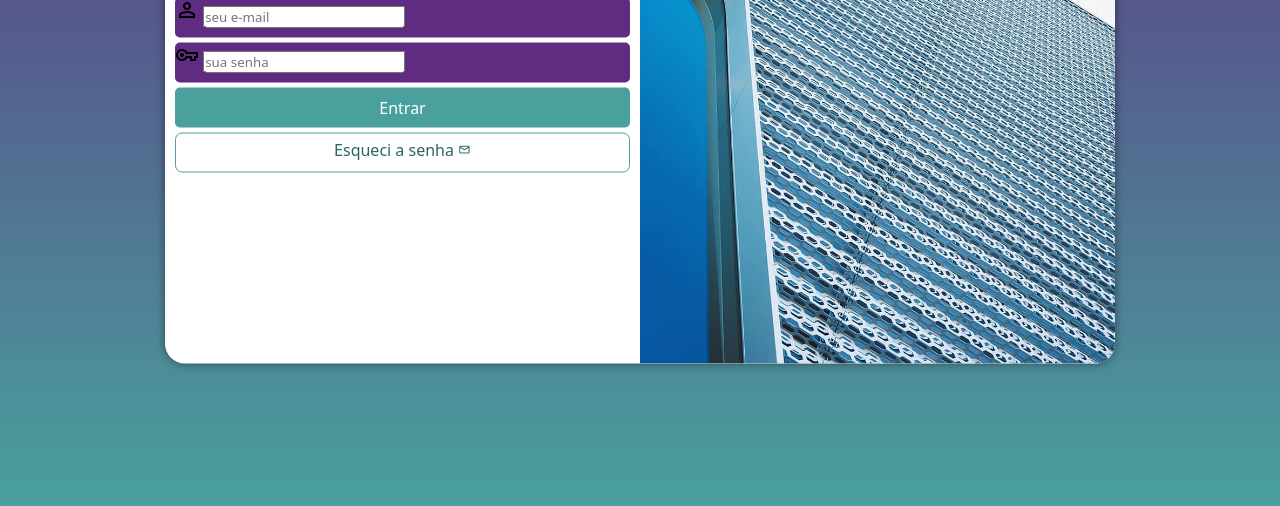
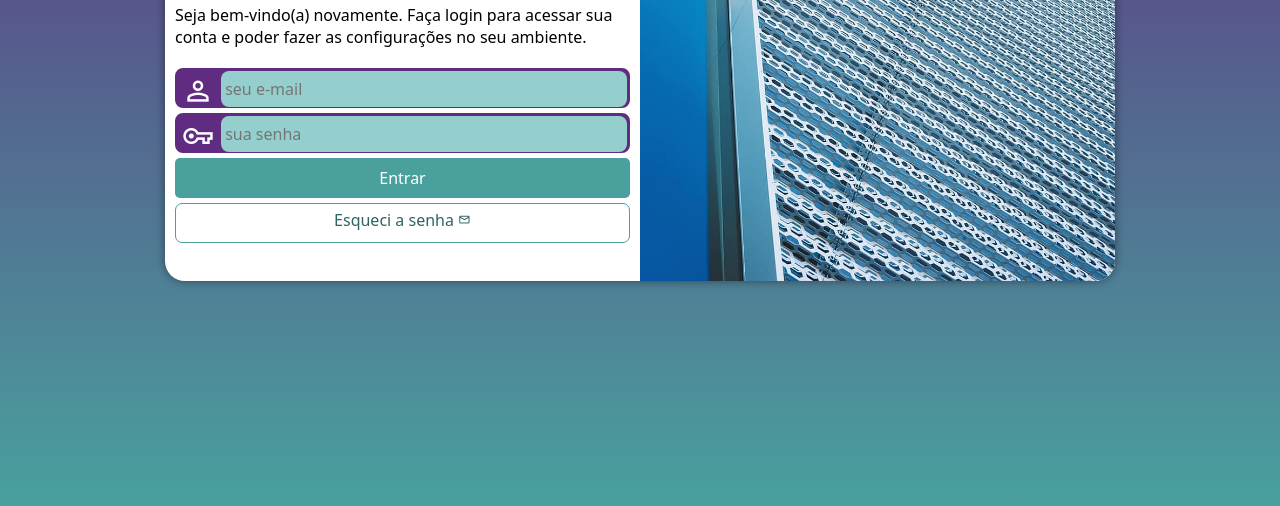
Before and after one commit to nicolas-leao/projeto-login, a plain HTML site: page index.html in a window 1280 px wide. Shown: the part 294-800 px from the top of the page. Drawn offline with nearby package versions, Linux system fonts and the light colour scheme.

Commit message:
finalizei projeto

```diff
--- a/estilos/media-query.css
+++ b/estilos/media-query.css
@@ -6,6 +6,7 @@
     }
     section#login {
         width: 80vw;
+        height: 280px;
     }
 
     section#login > div#imagem {
@@ -28,6 +29,7 @@
 
     section#login {
         width: 950px;
+        height: 350px;
     }
 
     section#login > div#imagem {
@@ -46,6 +48,7 @@
     }
 
     div#formulario > p {
-        font-size: 1.2em;
+        font-size: 1em;
+        margin: 20px 0px;
     }
 }
--- a/estilos/style.css
+++ b/estilos/style.css
@@ -28,7 +28,7 @@ section#login {
     position: absolute;
     top: 50%;
     left: 50%;
-    transform: translate(-50%,-50%);
+
     background-color: white;
 
     overflow: hidden;
@@ -37,6 +37,7 @@ section#login {
     border-radius: 20px;
     box-shadow: 0px 0px 10px rgba(0, 0, 0, 0.450);
 
+    transform: translate(-50%,-50%);
     transition: width .3s, height .3s;
     transition-timing-function: ease;
 }
@@ -69,12 +70,37 @@ form > div.campo {
     width: 100%;
     display: block;
     height: 40px;
-    border-radius: 5px;
+    border-radius: 8px;
     margin: 5px 0px;
+    border: 2px solid #5f2c82;
 }
 
 div.campo > label {
     display: none;
+}
+
+div.campo > i {
+    color: white;
+    /*background-color: black;*/
+    font-size: 2em;
+    width: 40px;
+    padding: 5px;
+}
+
+div.campo > input {
+    background-color: #94cfcd;
+    font-size: 1em;
+    width:calc(100% - 45px) ;
+
+    height: 100%;
+    border: 0px;
+    border-radius:8px;
+    padding: 4px;
+    transform:translateY(-12px) ;
+}
+
+div.campo > input:focus-within {
+    background-color: white;
 }
 
 form > input[type=submit] {
```
